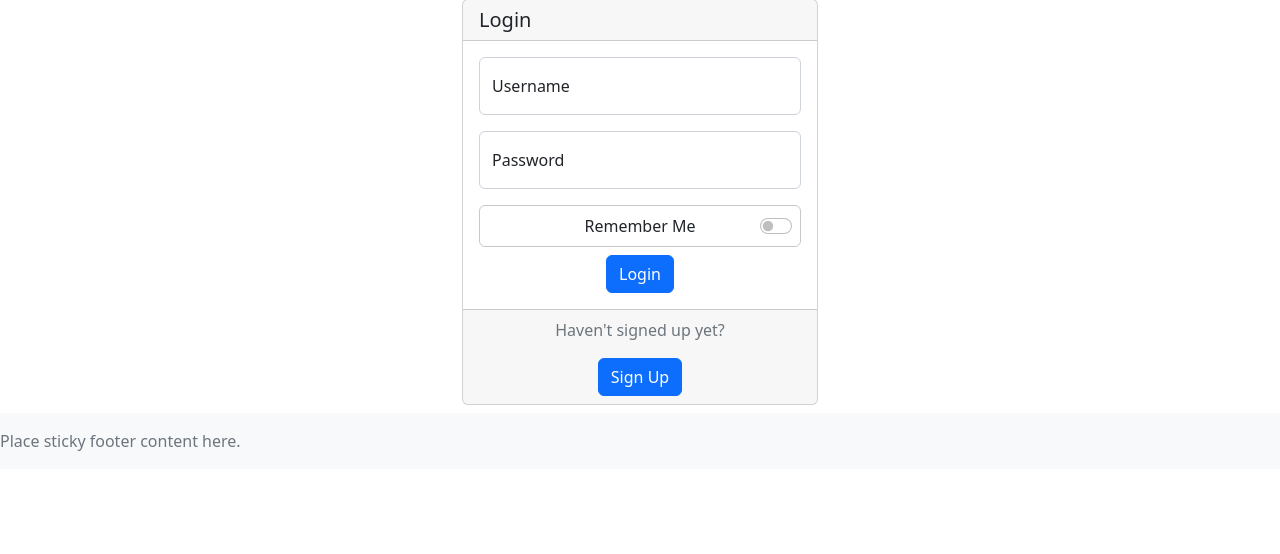
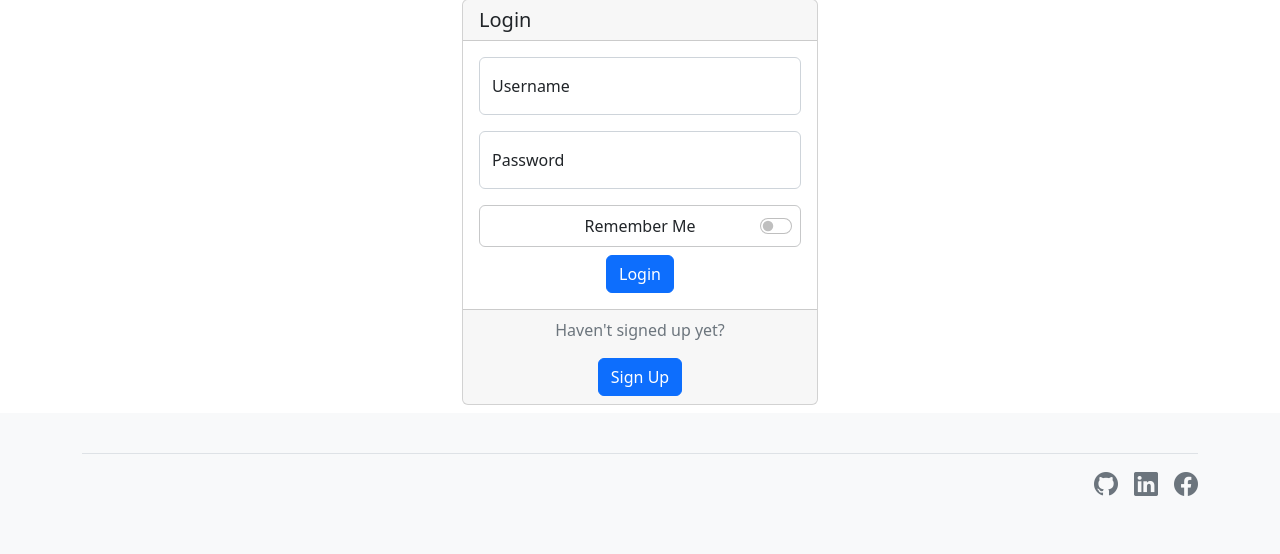
Before and after one commit to Hussain-Naik/PP4-MyGameStats, a Django app: page /accounts/login/?next=/events/session/game/1/ in a window 1280 px wide. Shown: the part 89-643 px from the top of the page. Run offline with Django 4.2, Linux system fonts and the light colour scheme; some libraries are stand-ins or nearby versions.

Commit message:
Add footer

```diff
--- a/templates/main.html
+++ b/templates/main.html
@@ -17,9 +17,10 @@
         <div class="row justify-content-center">
           {% if messages %}
             {% for message in messages %}
-            <div class="alert alert-warning alert-dismissible fade show col-sm-12 " role="alert">
-              {{ message }} {{ message.tags }}
-              <button type="button" class="btn-close" data-bs-dismiss="alert" aria-label="Close"></button>
+
+            <div class="alert alert-{% if message.tags != 'success' %}warning{% else %}{{ message.tags }}{% endif %} alert-dismissible fade show col-sm-12" role="alert">
+              {{ message }}
+              <button type="button" class="btn-close btn-sm" data-bs-dismiss="alert" aria-label="Close"></button>
             </div>
             {% endfor %}
           {% endif %}
@@ -30,7 +31,21 @@
     {% endblock %}
     </main>
     <footer class="footer mt-2 py-3 bg-light">
-      <span class="text-muted">Place sticky footer content here.</span>
+      <div class="container">
+        <footer class="d-flex flex-wrap justify-content-between align-items-center py-3 my-4 border-top">
+          <div class="col-md-4 d-flex align-items-center">
+            <a href="{% url 'home' %}" class="mb-3 me-2 mb-md-0 text-body-secondary text-decoration-none lh-1">
+              <svg class="bi" width="30" height="24"><use xlink:href="#bootstrap"></use></svg>
+            </a>
+          </div>
+
+          <ul class="nav col-md-4 justify-content-end list-unstyled d-flex">
+            <li class="ms-3"><a class="text-secondary" href="https://github.com/Hussain-Naik" aria-label="Visit Hussain Naik Github page" target="_blank"><i class="bi bi-github h4"></i></a></li>
+            <li class="ms-3"><a class="text-secondary" href="https://uk.linkedin.com/in/hussain-naik-633b58273?trk=people-guest_people_search-card" aria-label="Visit Hussain Naik Linkedin page" target="_blank"><i class="bi bi-linkedin h4"></i></a></li>
+            <li class="ms-3"><a class="text-secondary" href="https://www.facebook.com/facebook/" aria-label="Go to fackbook" target="_blank"><i class="bi bi-facebook h4"></i></a></li>
+          </ul>
+        </footer>
+      </div>
     </footer>
     <script src="https://cdn.jsdelivr.net/npm/bootstrap@5.3.3/dist/js/bootstrap.bundle.min.js" integrity="sha384-YvpcrYf0tY3lHB60NNkmXc5s9fDVZLESaAA55NDzOxhy9GkcIdslK1eN7N6jIeHz" crossorigin="anonymous"></script>
     <script src="https://cdn.jsdelivr.net/gh/gitbrent/bootstrap-switch-button@1.1.0/dist/bootstrap-switch-button.min.js"></script>
```
